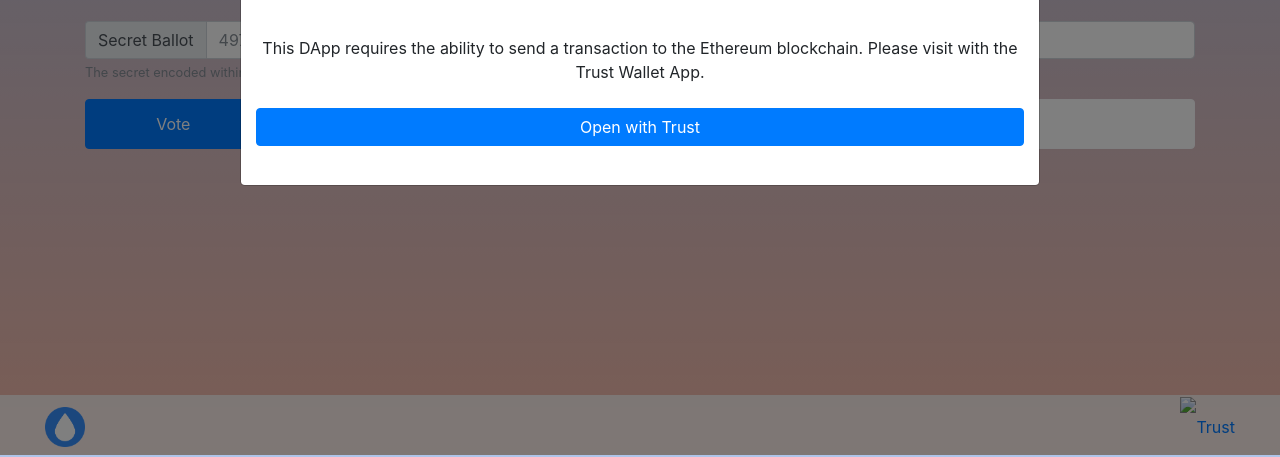
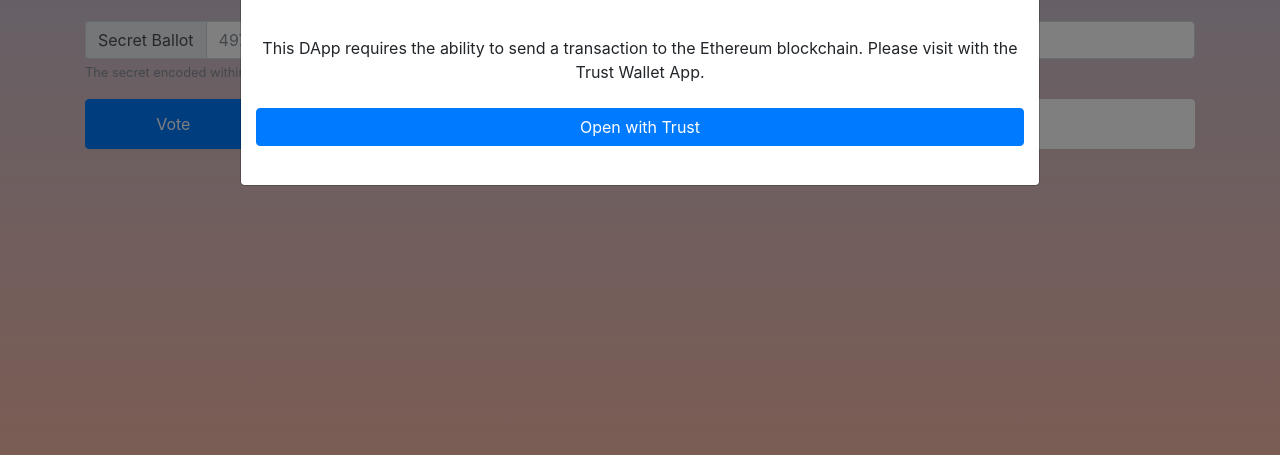
Before and after one commit to hydrogen-dev/hydro-voting, a plain HTML site: page docs/index.html in a window 1280 px wide. Shown: the part 345-802 px from the top of the page. Drawn offline with nearby package versions, Linux system fonts and the light colour scheme; a script that the page names is missing.

```diff
--- a/docs/css/main.css
+++ b/docs/css/main.css
@@ -87,12 +87,3 @@
   background: linear-gradient(to bottom, rgba(120,158,219,.6), rgba(237,118,83,.5)); /* W3C */
   z-index: 1;
 }
-
-.footer {
-  position: absolute;
-  bottom: 0;
-  width: 100%;
-  height: 60px; /* Set the fixed height of the footer here */
-  line-height: 60px; /* Vertically center the text there */
-  background: rgba(255,255,255,.75);
-}
--- a/docs/index.html
+++ b/docs/index.html
@@ -90,22 +90,5 @@
       <br/>
     </div>
 
-    <!-- Footer -->
-    <footer class="footer container-fluid">
-      <div class="d-flex justify-content-between">
-        <div >
-          <a href="https://www.hydrogenplatform.com/" target="_blank">
-            <img src="images/hydro.png" alt="Hydro" width=40 class="margin-left img-fluid">
-          </a>
-        </div>
-        <div>
-          <a href="https://trustwalletapp.com/" target="_blank">
-            <img src="images/trust.png" alt="Trust" width=80 class="margin-right img-fluid">
-          </a>
-        </div>
-      </div>
-    </footer>
-
-
   </body>
   </html>
```
